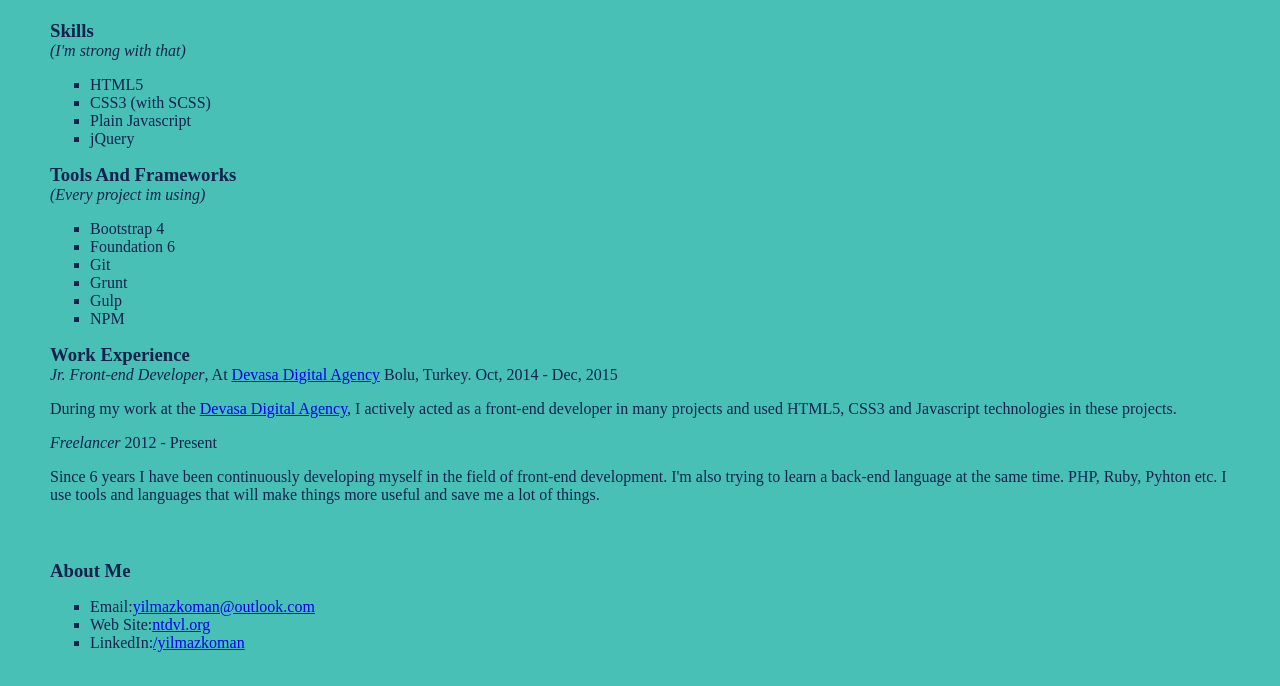
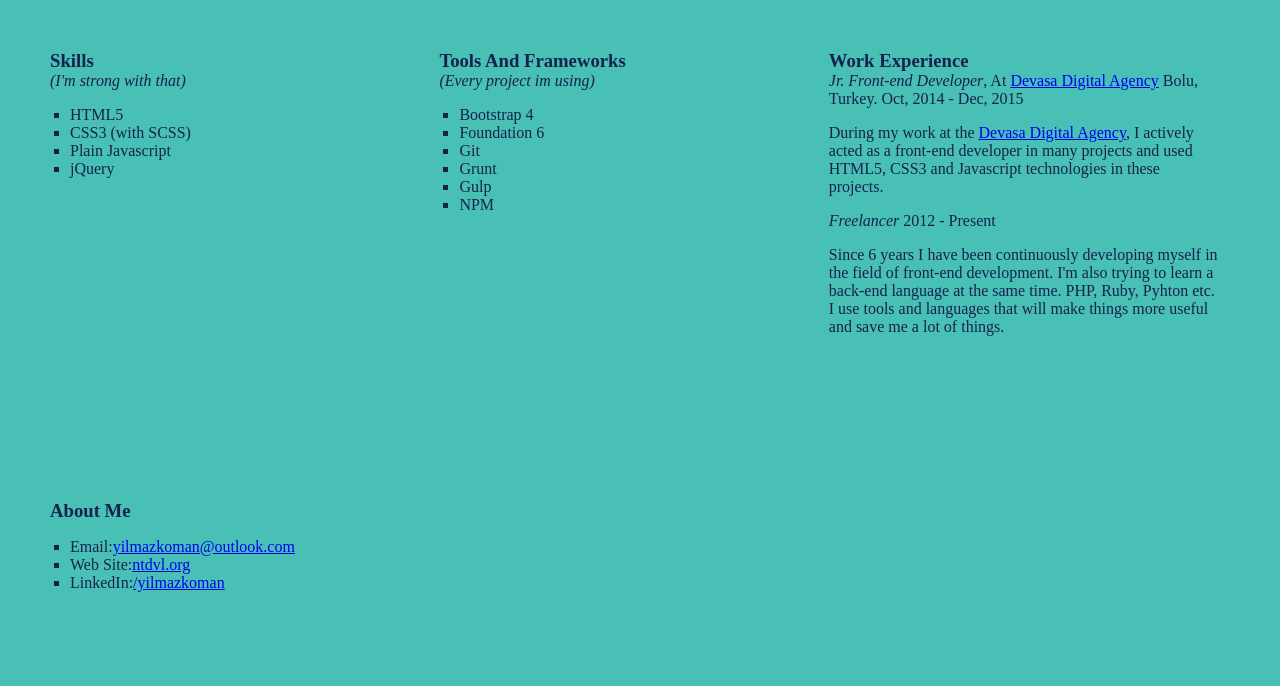
Before and after one commit to ntdvl/cv, a plain HTML site: page index.html in a window 1280 px wide. Drawn offline with Linux system fonts and the light colour scheme.

Commit message:
Modified homepage

```diff
--- a/app.css
+++ b/app.css
@@ -15,7 +15,7 @@ h1, h2, h3, h4, h5, h6 {
 
 header, main {
 
-	padding: 20px 50px;
+	padding: 50px 50px;
 	background: #49c0b6;
 
 }
@@ -23,5 +23,21 @@ header, main {
 header ul, main ul {
 
 	list-style-type: square;
+	padding: 0;
+	margin-left: 20px;
 
 }
+
+header .header-inner {
+
+	display: grid;
+	grid-template-columns: 33% 33% 33%;
+	grid-template-rows: 350px;
+
+}
+
+header .header-inner .skills .skills-inner {
+
+	/* padding: 10px 0 0 0; */
+
+}
--- a/index.html
+++ b/index.html
@@ -8,8 +8,10 @@
 <body>
 
 	<header>
+		<div class="header-inner">
 
-
+			<div class="skills">
+				<div class="skills-inner">
 					<h3>Skills</h3>
 					<span><em>(I'm strong with that)</em></span>
 					<ul>
@@ -18,6 +20,10 @@
 						<li>Plain Javascript</li>
 						<li>jQuery</li>
 					</ul>
+				</div>
+			</div>
+
+			<div class="tools">
 				<h3>Tools And Frameworks</h3>
 				<span><em>(Every project im using)</em></span>
 				<ul>
@@ -28,6 +34,9 @@
 					<li>Gulp</li>
 					<li>NPM</li>
 				</ul>
+			</div>
+
+			<div class="exprerience">
 				<h3>Work Experience</h3>
 				<div class="work">
 					<span><em>Jr. Front-end Developer</em>, At
@@ -43,7 +52,9 @@
 					</span>
 					<p>Since 6 years I have been continuously developing myself in the field of front-end development. I'm also trying to learn a back-end language at the same time. PHP, Ruby, Pyhton etc. I use tools and languages that will make things more useful and save me a lot of things.</p>
 				</div>
+			</div>
 
+		</div>
 	</header>
 
 	<main>
```
Lines whose indentation alone changed are shown as unchanged.
